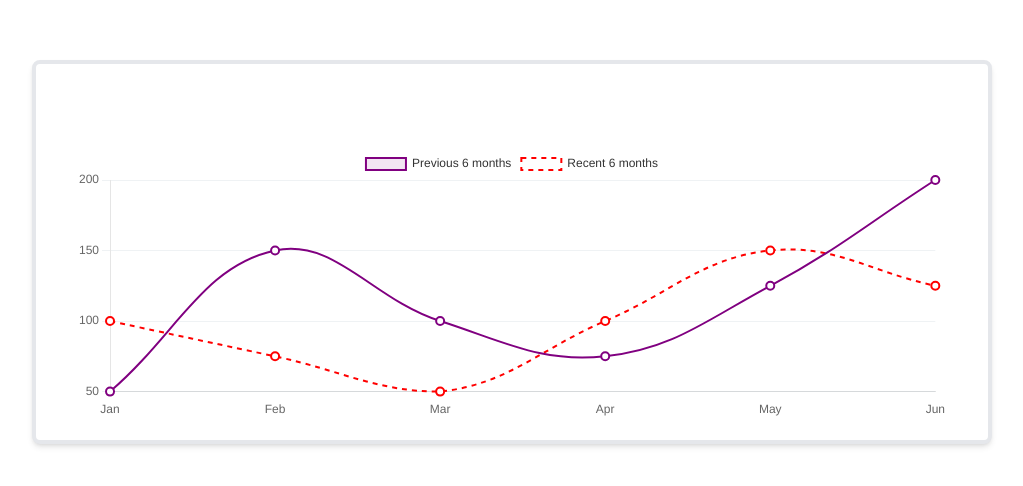
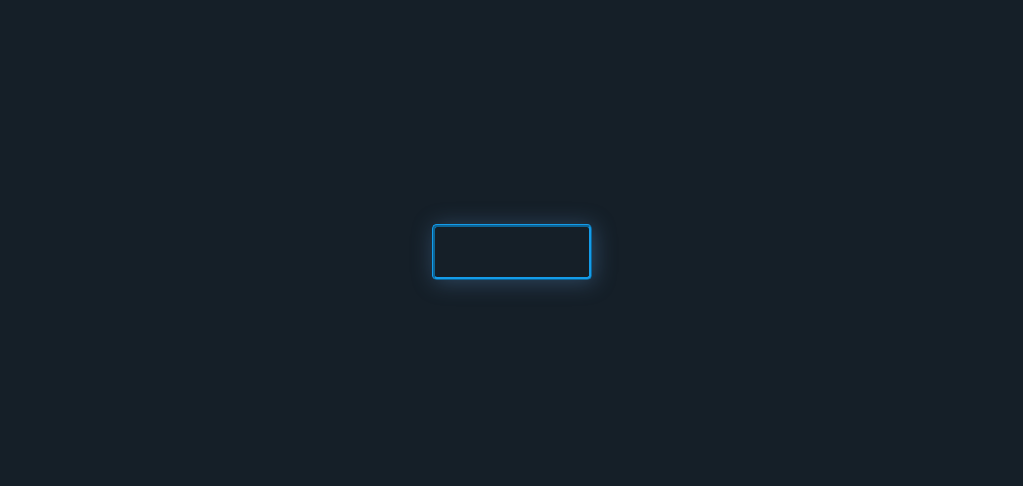
Before and after one commit to RyomenDev/UI-components, a React (Vite) app: page / in a window 1280 px wide. Shown: the part 148-634 px from the top of the page, without its empty margins (128-1151 px from the left). Built offline with nearby package versions, Linux system fonts and the light colour scheme.

Commit message:
Button3B

```diff
--- a/src/App.jsx
+++ b/src/App.jsx
@@ -11,6 +11,7 @@ import {
   Button1B,
   Button2A,
   Button2B,
+  Button3B,
   //
   LineAreaChart,
   DonutChart,
@@ -35,13 +36,14 @@ function App() {
       {/* <Button1B /> */}
       {/* <Button2A /> */}
       {/* <Button2B /> */}
+      <Button3B />
 
       {/* <LineAreaChart /> */}
       {/* <DonutChart /> */}
       {/* <GradientLineChart /> */}
       {/* <HorizontalBarChart /> */}
       {/* <LineChart /> */}
-      <LineChartCurve />
+      {/* <LineChartCurve /> */}
     </>
   );
 }
--- /dev/null
+++ b/src/components/Buttons/Button3/Button3B.jsx
@@ -0,0 +1,5 @@
+import "./styles.css"
+const Button = () => {
+  return <button>Hover me</button>;
+}
+export default Button;
--- a/src/components/Buttons/Button3/styles.css
+++ b/src/components/Buttons/Button3/styles.css
@@ -0,0 +1,55 @@
+body {
+    background-color: #212121;
+    display: flex;
+    justify-content: center;
+    align-items: center;
+    background: #151F28;
+}
+
+button {
+    width: 10em;
+    position: relative;
+    height: 3.5em;
+    border: 3px ridge #149CEA;
+    outline: none;
+    background-color: transparent;
+    color: white;
+    transition: 1s;
+    border-radius: 0.3em;
+    font-size: 16px;
+    font-weight: bold;
+    cursor: pointer;
+}
+
+button::after {
+    content: "";
+    position: absolute;
+    top: -10px;
+    left: 3%;
+    width: 95%;
+    height: 40%;
+    background-color: #151F28;
+    transition: 0.5s;
+    transform-origin: center;
+}
+
+button::before {
+    content: "";
+    transform-origin: center;
+    position: absolute;
+    top: 80%;
+    left: 3%;
+    width: 95%;
+    height: 40%;
+    background-color: #151F28;
+    transition: 0.5s;
+}
+
+button:hover::before,
+button:hover::after {
+    transform: scale(0)
+}
+
+button:hover {
+    box-shadow: inset 0px 0px 25px #1479EA;
+}
--- a/src/components/index.jsx
+++ b/src/components/index.jsx
@@ -10,6 +10,7 @@ import Button1A from "./Buttons/Button1/Button1A.jsx";
 import Button1B from "./Buttons/Button1/Button1B.jsx";
 import Button2B from "./Buttons/Button2/Button2B.jsx";
 import Button2A from "./Buttons/Button2/Button2A.jsx";
+import Button3B from "./Buttons/Button3/Button3B.jsx";
 //
 import LineAreaChart from "./Graphs/LineAreaChart.jsx";
 import DonutChart from "./Graphs/DonutChart.jsx";
@@ -31,6 +32,7 @@ export {
   Button1B,
   Button2A,
   Button2B,
+  Button3B,
   //
   LineAreaChart,
   DonutChart,
```
Also changed, not shown: src/components/Buttons/Button3/Button3A.jsx (deleted).
